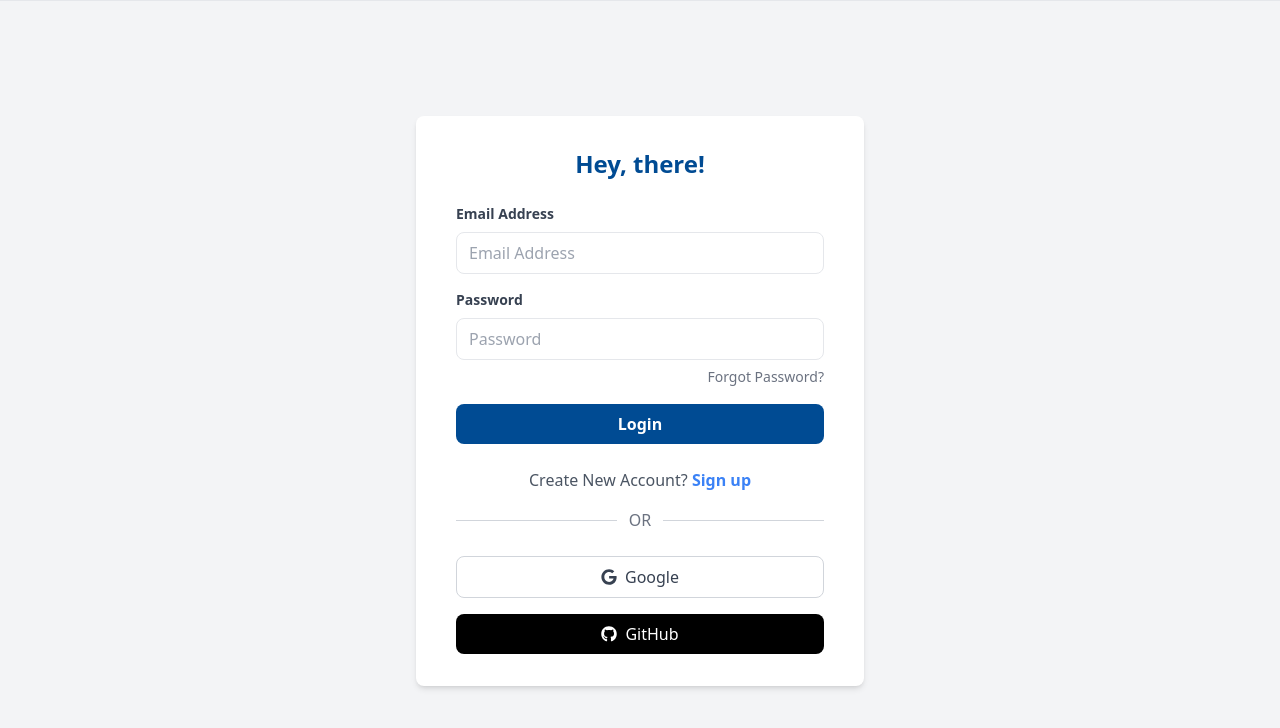
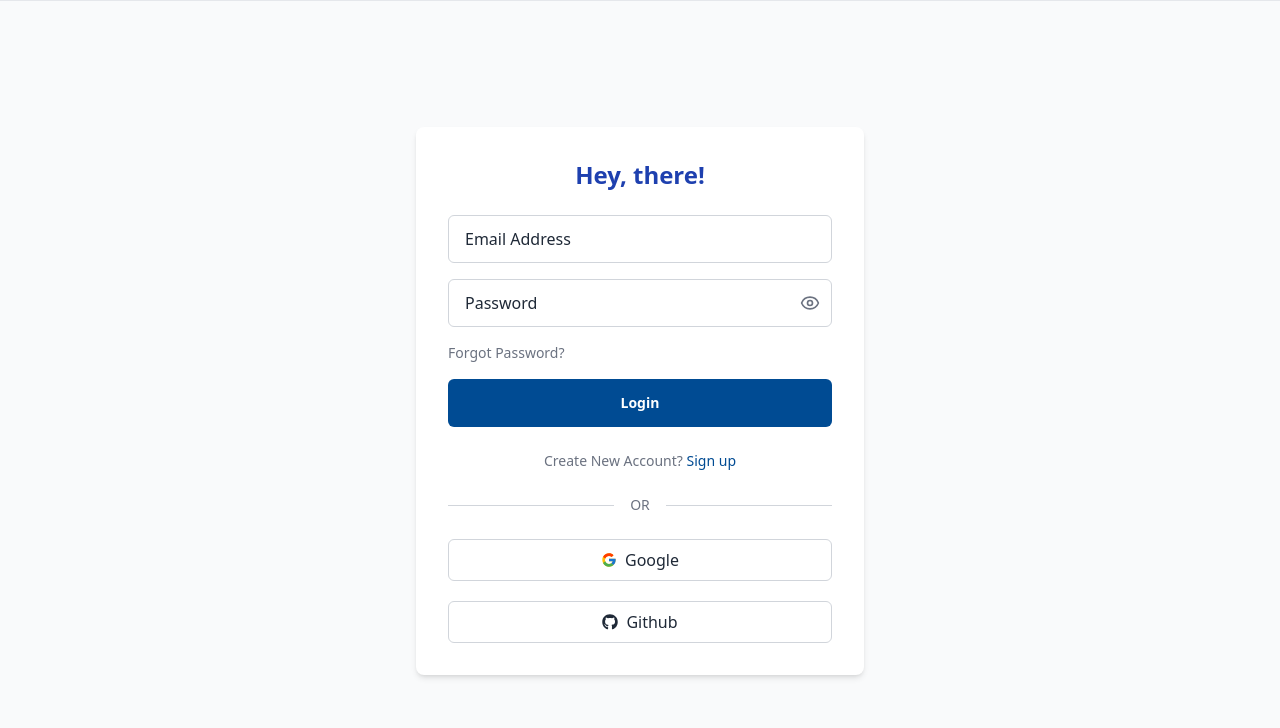
Before and after one commit to Seavlang/ChatbotUI, a Next.js app: page /login in a window 1280 px wide. Shown: the top 728 px of the page. Built offline with nearby package versions, Linux system fonts and the light colour scheme.

Commit message:
api verify

```diff
--- a/src/app/(auth)/login/page.jsx
+++ b/src/app/(auth)/login/page.jsx
@@ -1,80 +1,149 @@
-import React from 'react';
-import { FaGoogle, FaGithub } from "react-icons/fa";
+"use client";
 
-export default function page() {
+import { useState } from "react";
+import { useForm } from "react-hook-form";
+import { zodResolver } from "@hookform/resolvers/zod";
+import * as z from "zod";
+import toast from "react-hot-toast";
+import { Button } from "@/components/ui/button";
+import { Form, FormControl, FormField, FormItem, FormMessage } from "@/components/ui/form";
+import { Input } from "@/components/ui/input";
+import { Eye, EyeOff } from "lucide-react";
+import { FcGoogle } from "react-icons/fc";
+import { FaGithub } from "react-icons/fa";
+import { useRouter } from "next/navigation";
+import { loginAction } from "@/actions/authAction";
+
+// Define the validation schema
+const loginSchema = z.object({
+  email: z.string().email("Invalid email address"),
+  password: z.string().min(8, "Password must be at least 8 characters")
+});
+
+export default function LoginForm() {
+  const [isLoading, setIsLoading] = useState(false);
+  const [showPassword, setShowPassword] = useState(false);
+  const router = useRouter();
+
+  const form = useForm({
+    resolver: zodResolver(loginSchema),
+    defaultValues: {
+      email: "",
+      password: "",
+    },
+  });
+
+  async function onSubmit(values) {
+    setIsLoading(true);
+    await new Promise((resolve) => setTimeout(resolve, 1000));
+    console.log("Login successful", values);
+    setIsLoading(false);
+
+    // Assuming loginAction function for API call
+    const res = await loginAction({
+      email: values.email,
+      password: values.password,
+    });
+
+    if (res === null) {
+      console.error("Login failed due to a network or endpoint error.");
+    } else {
+      console.log("Login response:", res);
+      if (res.success) {
+        toast.success("Logged in successfully!");
+        router.push("/playground");
+      } else {
+        toast.error("Login failed. Please check your credentials.");
+      }
+    }
+  }
+
   return (
-    <div className="min-h-screen bg-gray-100 flex flex-col items-center justify-center">
-      <div className="bg-white shadow-md rounded-lg px-10 py-8 w-full max-w-md">
+    <div className="flex flex-col items-center justify-center min-h-screen bg-gray-50">
+      <div className="w-full max-w-md p-8 space-y-6 bg-white rounded-lg shadow-md">
+        <h2 className="text-2xl font-bold text-center text-blue-800">Hey, there!</h2>
 
+        <Form {...form}>
+          <form onSubmit={form.handleSubmit(onSubmit)} className="space-y-4">
+            <FormField
+              control={form.control}
+              name="email"
+              render={({ field }) => (
+                <FormItem>
+                  <FormControl>
+                    <Input
+                      type="email"
+                      placeholder="Email Address"
+                      {...field}
+                      className="h-12 text-base px-4 rounded-md border-gray-300"
+                    />
+                  </FormControl>
+                  <FormMessage className="text-red-500"/>
+                </FormItem>
+              )}
+            />
 
-        <h2 className="text-2xl font-bold text-center text-primary mb-6">
-          Hey, there!
-        </h2>
+            <FormField
+              control={form.control}
+              name="password"
+              render={({ field }) => (
+                <FormItem>
+                  <FormControl>
+                    <div className="relative">
+                      <Input
+                        type={showPassword ? "text" : "password"}
+                        placeholder="Password"
+                        {...field}
+                        className="h-12 text-base px-4 pr-10 rounded-md border-gray-300"
+                      />
+                      <button
+                        type="button"
+                        className="absolute inset-y-0 right-0 pr-3 flex items-center"
+                        onClick={() => setShowPassword(!showPassword)}
+                      >
+                        {showPassword ? (
+                          <EyeOff className="h-5 w-5 text-gray-500" />
+                        ) : (
+                          <Eye className="h-5 w-5 text-gray-500" />
+                        )}
+                      </button>
+                    </div>
+                  </FormControl>
+                  <FormMessage className="text-red-500"/>
+                </FormItem>
+              )}
+            />
 
-        {/* Email Input */}
-        <div className="mb-4">
-          <label className="block text-gray-700 text-sm font-bold mb-2">
-            Email Address
-          </label>
-          <input
-            type="email"
-            placeholder="Email Address"
-            className="w-full px-3 py-2 border rounded-lg focus:outline-none focus:ring-2 focus:ring-blue-400"
-          />
+            <div className="flex justify-between items-center">
+              <a href="/forgotpassword" className="text-sm text-gray-500">Forgot Password?</a>
+            </div>
+
+            <Button
+              type="submit"
+              className="w-full bg-primary text-white h-12 rounded-md font-semibold hover:bg-blue-700"
+              disabled={isLoading}
+            >
+              {isLoading ? "Logging in..." : "Login"}
+            </Button>
+          </form>
+        </Form>
+
+        <div className="text-center text-sm text-gray-500">
+          Create New Account? <a href="/register" className="text-primary">Sign up</a>
         </div>
 
-        {/* Password Input */}
-        <div className="mb-4">
-          <label className="block text-gray-700 text-sm font-bold mb-2">
-            Password
-          </label>
-          <input
-            type="password"
-            placeholder="Password"
-            className="w-full px-3 py-2 border rounded-lg focus:outline-none focus:ring-2 focus:ring-blue-400"
-          />
-          <div className="text-right mt-1">
-            <a href="/forgotpassword" className="text-sm text-gray-500">
-              Forgot Password?
-            </a>
-          </div>
+        <div className="flex items-center my-4">
+          <hr className="flex-grow border-gray-300" />
+          <span className="mx-4 text-sm text-gray-500">OR</span>
+          <hr className="flex-grow border-gray-300" />
         </div>
 
-        {/* Login Button */}
-        <div className="mb-6">
-          <button className="w-full bg-primary text-white py-2 rounded-lg font-semibold hover:bg-blue-700">
-            <a href="/docs/allApps">Login</a>
+        <div className="w-full">
+          <button className="flex items-center w-full mb-5 justify-center p-2 border rounded-md border-gray-300">
+            <FcGoogle className="mr-2" /> Google
           </button>
-        </div>
-
-        {/* Sign up Section */}
-        <div className="text-center mb-4">
-          <span className="text-gray-600">Create New Account? </span>
-          <a href="/register" className="text-blue-500 font-bold">
-            Sign up
-          </a>
-        </div>
-
-        {/* Or Divider */}
-        <div className="flex items-center mb-6">
-          <div className="border-t flex-grow border-gray-300"></div>
-          <span className="px-3 text-gray-500">OR</span>
-          <div className="border-t flex-grow border-gray-300"></div>
-        </div>
-
-        {/* Google Login */}
-        <div className="mb-4">
-          <button className="w-full border border-gray-300 text-gray-700 py-2 rounded-lg flex items-center justify-center">
-            <FaGoogle className="mr-2" />
-            Google
-          </button>
-        </div>
-
-        {/* GitHub Login */}
-        <div>
-          <button className="w-full bg-black text-white py-2 rounded-lg flex items-center justify-center">
-            <FaGithub className="mr-2" />
-            GitHub
+          <button className="flex items-center w-full justify-center p-2 border rounded-md border-gray-300">
+            <FaGithub className="mr-2" /> Github
           </button>
         </div>
       </div>
--- a/src/app/(auth)/register/page.jsx
+++ b/src/app/(auth)/register/page.jsx
@@ -1,6 +1,6 @@
 "use client";
 
-import { useState } from "react";
+import { useEffect, useState } from "react";
 import { useForm } from "react-hook-form";
 import { zodResolver } from "@hookform/resolvers/zod";
 import * as z from "zod";
@@ -20,6 +20,7 @@ import { FcGoogle } from "react-icons/fc"; // For Google icon
 import { FaGithub } from "react-icons/fa"; // For GitHub icon
 import { registerAction } from "@/actions/authAction";
 import { useRouter } from "next/navigation";
+
 
 // Define the validation schema
 const signUpSchema = z.object({
@@ -51,6 +52,7 @@ export default function SignUpForm() {
     },
   });
 
+
   async function onSubmit(values) {
     setIsLoading(true);
     await new Promise((resolve) => setTimeout(resolve, 1000));
@@ -66,11 +68,11 @@ export default function SignUpForm() {
     } else {
       console.log("Registration response:", res);
       if (res.success === true) {
-        toast.success("Registered successfully!", {
-        duration: 1500,
-      });
-        route.push("/login");
+        toast.success("Registered Successfully!");
+        route.push("/verify" + "?email=" +  values?.email);
         route.refresh();
+      } else {
+        toast.error("Registration failed. Please try again.");
       }
     }
 
--- /dev/null
+++ b/src/app/(auth)/verify/page.jsx
@@ -0,0 +1,99 @@
+"use client";
+
+import { useState } from "react";
+import { useForm } from "react-hook-form";
+import { zodResolver } from "@hookform/resolvers/zod";
+import * as z from "zod";
+import toast from "react-hot-toast";
+import { Button } from "@/components/ui/button";
+import { Form, FormControl, FormField, FormItem, FormMessage } from "@/components/ui/form";
+import { Input } from "@/components/ui/input";
+import { useRouter, useSearchParams } from "next/navigation";
+import { verifyEmailAction } from "@/actions/authAction";
+
+// Define the validation schema for code
+const codeSchema = z.object({
+  code: z.string().min(6, "Code must be 6 characters").max(6, "Code must be 6 characters"),
+});
+
+export default function CodeVerificationForm() {
+  const [isLoading, setIsLoading] = useState(false);
+  const router = useRouter();
+  const searchParams = useSearchParams()
+
+  console.log("Params: " , searchParams?.get("email"));
+
+
+  const form = useForm({
+    resolver: zodResolver(codeSchema),
+    defaultValues: {
+      code: "",
+    },
+  });
+
+  async function onSubmit(values) {
+    setIsLoading(true);
+    await new Promise((resolve) => setTimeout(resolve, 1000)); // Simulate API call
+    setIsLoading(false);
+    console.log("verification", values);
+    // Simulate response
+    setIsLoading(false);
+    const res = await verifyEmailAction({
+      email:  searchParams?.get("email"),
+      code: values?.code,
+    });
+    console.log("verification response", res);
+    if (res.success === true) {
+      toast.success("Code verified successfully!");
+      router.push("/login"); // Navigate to dashboard or next page
+    } else {
+      toast.error("Invalid verification code. Please try again.");
+    }
+  }
+
+  return (
+    <div className="flex flex-col items-center justify-center min-h-screen bg-gray-50">
+      <div className="w-full max-w-md p-8 space-y-6 bg-white rounded-lg shadow-md">
+        <h2 className="text-2xl font-bold text-center text-blue-800">Code Verification</h2>
+        <p className="text-center text-gray-500">An authentication code has been sent to your email.</p>
+
+        <Form {...form}>
+          <form onSubmit={form.handleSubmit(onSubmit)} className="space-y-4">
+            <FormField
+              control={form.control}
+              name="code"
+              render={({ field }) => (
+                <FormItem>
+                  <FormControl>
+                    <Input
+                      placeholder="Code"
+                      {...field}
+                      className="h-12 text-base px-4 rounded-md border-gray-300"
+                    />
+                  </FormControl>
+                  <FormMessage className="text-red-500"/>
+                </FormItem>
+              )}
+            />
+
+            <div className="text-center">
+              <a href="/login" className="text-sm text-primary">Back to Login</a>
+            </div>
+
+            <Button
+              type="submit"
+              className="w-full bg-primary text-white h-12 rounded-md font-semibold hover:bg-blue-700"
+              disabled={isLoading}
+            >
+              {isLoading ? "Verifying..." : "Verify"}
+            </Button>
+          </form>
+        </Form>
+
+        <div className="text-center text-sm text-gray-500">
+          Didn't receive a code? <a href="#" className="text-primary">Resend</a>
+        </div>
+      </div>
+    </div>
+  );
+}
--- a/src/app/layout.js
+++ b/src/app/layout.js
@@ -1,6 +1,7 @@
 import localFont from "next/font/local";
 import "./globals.css";
 import NavbarComponent from "./components/NavbarComponent";
+import { Toaster } from "react-hot-toast"; // Import Toaster
 
 const geistSans = localFont({
   src: "./fonts/GeistVF.woff",
@@ -24,7 +25,8 @@ export default function RootLayout({ children }) {
       <body
         className={`${geistSans.variable} ${geistMono.variable} antialiased`}
       >
-      <hr/>
+        <Toaster /> {/* Add Toaster component here */}
+        <hr/>
         {children}
       </body>
     </html>
```
Also changed, not shown: src/actions/authAction.js (+13 -1 lines), src/services/auth/auth.service.js (+40 -0 lines).
